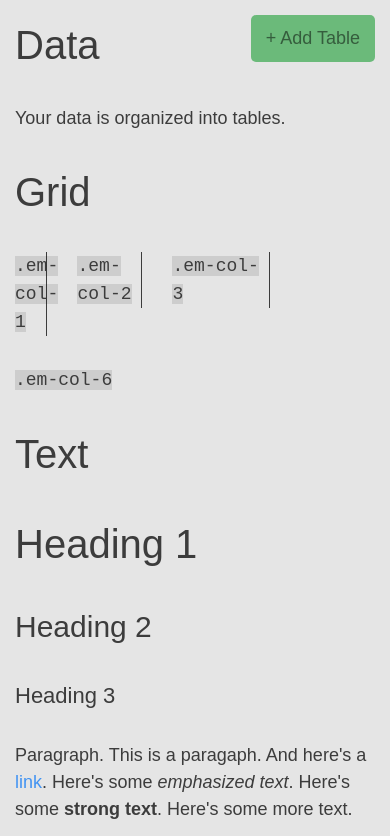
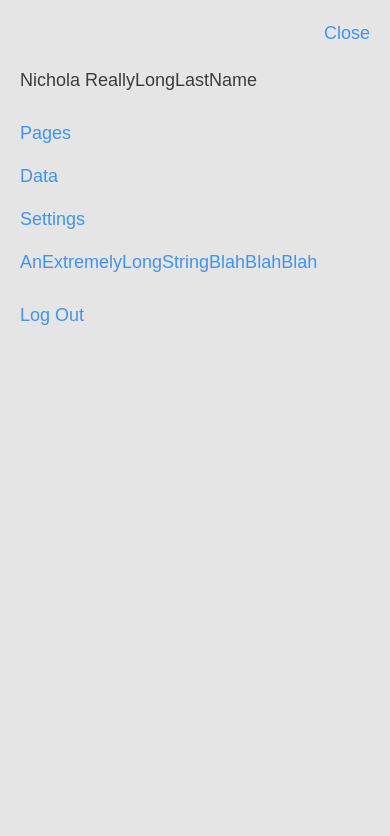
Before and after one commit to EmuxoApp/emuxo-css, a plain HTML site: page docs/index.html in a window 390 px wide. Shown: the top 836 px of the page. Drawn offline with Linux system fonts and the light colour scheme; a web font is replaced by a local one.

Commit message:
Implement mobile navigation

```diff
--- a/docs/index.html
+++ b/docs/index.html
@@ -10,10 +10,16 @@
 
 <body>
 	<div class="em-dashboard">
+		<div class="em-dashboard-mobilenavopener">
+			<button class="em-button-link">Menu</button>
+		</div>
 		<div class="em-dashboard-nav">
 
 			<!-- Navigation -->
 			<nav>
+				<div class="em-dashboard-nav-close">
+					<button class="em-button-link">Close</button>
+				</div>
 				<div>Nichola ReallyLongLastName</div>
 				<ul>
 					<li><a href="#">Pages</a></li>
--- a/src/emuxo-base.styl
+++ b/src/emuxo-base.styl
@@ -176,10 +176,24 @@ button.em-button-link
   height: 100vh
   overflow-y: scroll
 
+.em-dashboard-mobilenavopener
+  display: none
+  width: 100%
+  padding: 20px
+  text-align: right
+
 .em-dashboard-nav
   display: inline-block
   width: 20%
   height: 100vh
+
+  .em-dashboard-nav-close
+    display: none
+    margin-bottom: 20px
+    text-align: right
+
+    span
+      padding: 0px
 
   nav
     margin: auto
@@ -201,11 +215,28 @@ button.em-button-link
     overflow: hidden
     overflow-wrap: break-word
 
-@media(max-width:600px)
+@media(max-width:700px)
 
   .em-dashboard-main
     width: 100%
+    height: auto
+    overflow: visible
+
+  .em-dashboard-mobilenavopener
+    display: block
 
   .em-dashboard-nav
-    display: none // TODO: Remove this!
+    position: fixed
+    top: 0
+    left: 0
     width: 100%
+    overflow: auto
+    z-index: 100
+    background-color: rgb(229, 229, 229)
+
+    nav
+      padding: 20px
+      max-width: 400px
+
+      .em-dashboard-nav-close
+        display: block
```
Also changed, not shown: docs/emuxo.css.
